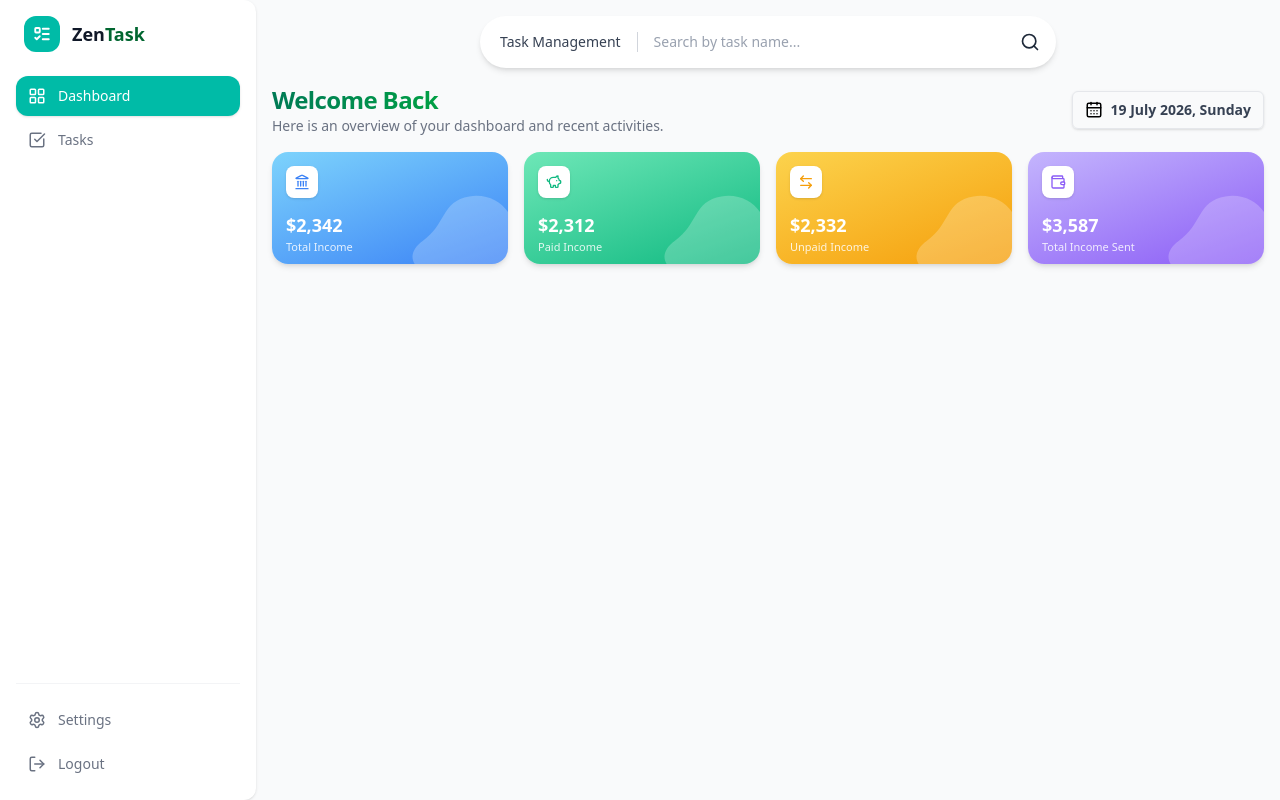
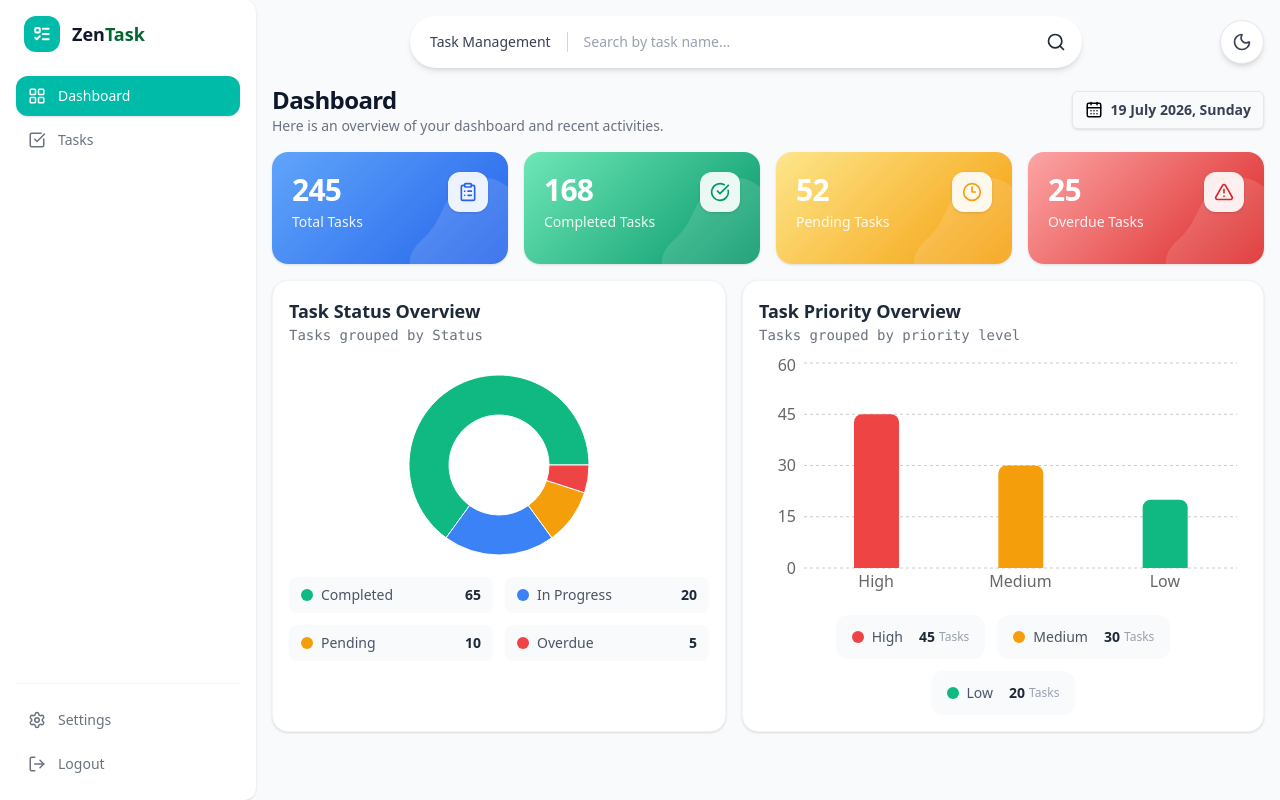
Before and after one commit to anjuparanagama/ZenTask, a Next.js app in the folder frontend/: page / in a window 1280 px wide. Built offline with nearby package versions, Linux system fonts and the light colour scheme.

Commit message:
Add analytics dashboard with pie and bar charts; update stat card and page title components

```diff
--- a/frontend/package.json
+++ b/frontend/package.json
@@ -9,6 +9,7 @@
     "lint": "eslint"
   },
   "dependencies": {
+    "@recharts/devtools": "^0.0.14",
     "axios": "^1.18.1",
     "date-fns": "^4.4.0",
     "lucide-react": "^1.24.0",
--- /dev/null
+++ b/frontend/src/app/Dashboard/AnalyticsDashboard/index.tsx
@@ -0,0 +1,15 @@
+import PieChart from "@/components/PieChart";
+import BarChart from "@/components/BarChart";
+
+const index = () => {
+  return (
+    <div className="flex flex-col gap-4">
+      <div className="flex flex-col gap-4 md:flex-row">
+        <PieChart />
+        <BarChart />
+      </div>
+    </div>
+  );
+};
+
+export default index;
--- a/frontend/src/app/Dashboard/MiniDashboard/index.tsx
+++ b/frontend/src/app/Dashboard/MiniDashboard/index.tsx
@@ -1,40 +1,48 @@
 import StatCard from "@/components/Cards";
-import { Landmark, PiggyBank, ArrowLeftRight, Wallet } from "lucide-react";
+import {
+  ClipboardList,
+  CheckCircle,
+  Clock3,
+  AlertTriangle,
+} from "lucide-react";
 
 export default function StatCardRow() {
   return (
-    <div className="grid grid-cols-4 gap-4 ">
+    <div className="grid grid-cols-4 gap-4">
       <StatCard
-        icon={Landmark}
-        amount="$2,342"
-        label="Total Income"
-        gradientFrom="#7dd3fc"
-        gradientTo="#3b82f6"
-        iconColor="#3b82f6"
+        icon={ClipboardList}
+        amount="245"
+        label="Total Tasks"
+        gradientFrom="#60a5fa"
+        gradientTo="#2563eb"
+        iconColor="#2563eb"
       />
+
       <StatCard
-        icon={PiggyBank}
-        amount="$2,312"
-        label="Paid Income"
+        icon={CheckCircle}
+        amount="168"
+        label="Completed Tasks"
         gradientFrom="#6ee7b7"
-        gradientTo="#10b981"
-        iconColor="#10b981"
+        gradientTo="#059669"
+        iconColor="#059669"
       />
+
       <StatCard
-        icon={ArrowLeftRight}
-        amount="$2,332"
-        label="Unpaid Income"
-        gradientFrom="#fcd34d"
+        icon={Clock3}
+        amount="52"
+        label="Pending Tasks"
+        gradientFrom="#fde68a"
         gradientTo="#f59e0b"
         iconColor="#f59e0b"
       />
+
       <StatCard
-        icon={Wallet}
-        amount="$3,587"
-        label="Total Income Sent"
-        gradientFrom="#c4b5fd"
-        gradientTo="#8b5cf6"
-        iconColor="#8b5cf6"
+        icon={AlertTriangle}
+        amount="25"
+        label="Overdue Tasks"
+        gradientFrom="#fca5a5"
+        gradientTo="#dc2626"
+        iconColor="#dc2626"
       />
     </div>
   );
--- a/frontend/src/app/Dashboard/index.tsx
+++ b/frontend/src/app/Dashboard/index.tsx
@@ -1,11 +1,13 @@
 import PageTitle from "@/components/PageTitle";
 import MiniDashboard from "./MiniDashboard";
+import AnalyticsDashboard from "./AnalyticsDashboard";
 
 const index = () => {
   return (
-    <div className="m-4 gap-4 flex flex-col">
-      <PageTitle />
+    <div className="m-4 gap-4 flex flex-col max-h-screen">
+      <PageTitle title="Dashboard" />
       <MiniDashboard />
+      <AnalyticsDashboard />
     </div>
   );
 };
--- /dev/null
+++ b/frontend/src/components/BarChart/index.tsx
@@ -0,0 +1,114 @@
+"use client";
+
+import {
+  Bar,
+  BarChart,
+  CartesianGrid,
+  ResponsiveContainer,
+  Tooltip,
+  XAxis,
+  YAxis,
+  Cell,
+} from "recharts";
+
+const priorityData = [
+  {
+    priority: "High",
+    tasks: 45,
+    fill: "#EF4444",
+  },
+  {
+    priority: "Medium",
+    tasks: 30,
+    fill: "#F59E0B",
+  },
+  {
+    priority: "Low",
+    tasks: 20,
+    fill: "#10B981",
+  },
+];
+
+export default function TaskPriorityBarChart() {
+  return (
+    <div className="rounded-2xl border border-gray-100 bg-white p-4 shadow-sm w-full">
+      <div className="mb-2">
+        <h2 className="text-lg font-semibold text-gray-800">
+          Task Priority Overview
+        </h2>
+
+        <p className="text-sm font-mono text-gray-500">
+          Tasks grouped by priority level
+        </p>
+      </div>
+
+      {/* Chart */}
+      <div className="h-[250px] w-full">
+        <ResponsiveContainer width="100%" height="100%">
+          <BarChart
+            data={priorityData}
+            margin={{
+              top: 10,
+              right: 10,
+              left: -15,
+              bottom: 5,
+            }}
+          >
+            <CartesianGrid strokeDasharray="3 3" vertical={false} />
+
+            <XAxis dataKey="priority" tickLine={false} axisLine={false} />
+
+            <YAxis tickLine={false} axisLine={false} />
+
+            <Tooltip
+              cursor={false}
+              contentStyle={{
+                borderRadius: "12px",
+                border: "1px solid #f1f5f9",
+                boxShadow: "0 4px 12px rgba(0,0,0,0.08)",
+              }}
+            />
+
+            <Bar
+              dataKey="tasks"
+              radius={[8, 8, 0, 0]}
+              barSize={45}
+              activeBar={false}
+            >
+              {priorityData.map((item) => (
+                <Cell key={item.priority} fill={item.fill} />
+              ))}
+            </Bar>
+          </BarChart>
+        </ResponsiveContainer>
+      </div>
+
+      {/* Summary Cards */}
+      <div className="mt-3 flex flex-wrap items-center justify-center gap-3">
+        {priorityData.map((item) => (
+          <div
+            key={item.priority}
+            className="flex items-center justify-between gap-4 rounded-xl bg-gray-50 px-4 py-3"
+          >
+            <div className="flex items-center gap-2">
+              <span
+                className="h-3 w-3 rounded-full"
+                style={{
+                  backgroundColor: item.fill,
+                }}
+              />
+
+              <span className="text-sm text-gray-600">{item.priority}</span>
+            </div>
+
+            <div className="flex items-center gap-1">
+              <p className="text-sm font-bold text-gray-800">{item.tasks}</p>
+
+              <p className="text-xs text-gray-400">Tasks</p>
+            </div>
+          </div>
+        ))}
+      </div>
+    </div>
+  );
+}
--- a/frontend/src/components/Cards/index.tsx
+++ b/frontend/src/components/Cards/index.tsx
@@ -1,25 +1,27 @@
-import { DollarSign } from "lucide-react";
+import { ClipboardList } from "lucide-react";
 
 export default function StatCard({
-  icon: Icon = DollarSign,
-  amount = "$2,342",
-  label = "Total Income",
-  gradientFrom = "#7dd3fc",
-  gradientTo = "#3b82f6",
-  iconColor = "#3b82f6",
+  icon: Icon = ClipboardList,
+  amount = "245",
+  label = "Total Tasks",
+  gradientFrom = "#60a5fa",
+  gradientTo = "#2563eb",
+  iconColor = "#2563eb",
   textColor = "#ffffff",
-  waveColor = "rgba(255,255,255,0.22)",
+  waveColor = "rgba(255,255,255,0.18)",
   className = "",
 }) {
   return (
     <div
-      className={`relative w-auto h-28 rounded-2xl p-3.5 overflow-hidden shadow-md ${className}`}
+      className={`group relative h-28 rounded-2xl p-5 overflow-hidden shadow-sm
+      transition-all duration-300 hover:-translate-y-1 hover:shadow-lg ${className}`}
       style={{
-        background: `linear-gradient(160deg, ${gradientFrom}, ${gradientTo})`,
+        background: `linear-gradient(135deg, ${gradientFrom}, ${gradientTo})`,
       }}
     >
+      {/* Background Shape */}
       <svg
-        className="absolute -bottom-2 -right-2 w-28 h-20"
+        className="absolute -right-5 -bottom-5 w-32 h-28 opacity-70"
         viewBox="0 0 120 90"
         preserveAspectRatio="none"
       >
@@ -29,24 +31,41 @@ export default function StatCard({
         />
       </svg>
 
-      <div className="relative z-10 w-8 h-8 rounded-lg bg-white flex items-center justify-center mb-4 shadow-sm">
-        <Icon className="w-4 h-4" style={{ color: iconColor }} />
+      {/* Icon */}
+      <div
+        className="absolute top-5 right-5 flex h-10 w-10 items-center
+        justify-center rounded-xl bg-white/90 shadow-sm"
+      >
+        <Icon
+          className="h-5 w-5"
+          style={{
+            color: iconColor,
+          }}
+        />
       </div>
 
-      <div className="relative z-10">
+      {/* Content */}
+      <div className="relative z-10 flex h-full flex-col justify-between">
+        <div>
           <p
-          className="text-lg font-bold leading-tight"
-          style={{ color: textColor }}
+            className="text-3xl font-bold tracking-tight"
+            style={{
+              color: textColor,
+            }}
           >
             {amount}
           </p>
+
           <p
-          className="text-[11px] mt-0.5 opacity-85"
-          style={{ color: textColor }}
+            className="mt-1 text-sm font-medium opacity-90"
+            style={{
+              color: textColor,
+            }}
           >
             {label}
           </p>
         </div>
       </div>
+    </div>
   );
 }
--- a/frontend/src/components/PageTitle/index.tsx
+++ b/frontend/src/components/PageTitle/index.tsx
@@ -24,7 +24,7 @@ const PageTitle = ({ title, description }: PageTitleProps) => {
   return (
     <div className="flex items-center justify-between">
       <div>
-        <h1 className="bg-linear-to-r from-emerald-700 via-green-600 to-teal-500 bg-clip-text text-2xl font-semibold tracking-tight text-transparent">
+        <h1 className="text-slate-900 bg-clip-text text-2xl font-semibold tracking-tight ">
           {title || "Welcome Back"}
         </h1>
         <p className=" text-sm text-gray-500">
--- /dev/null
+++ b/frontend/src/components/PieChart/index.tsx
@@ -0,0 +1,175 @@
+"use client";
+
+import {
+  Pie,
+  PieChart,
+  Sector,
+  PieSectorDataItem,
+  Tooltip,
+  TooltipIndex,
+} from "recharts";
+
+const taskData = [
+  { name: "Completed", value: 65, fill: "#10B981" },
+  { name: "In Progress", value: 20, fill: "#3B82F6" },
+  { name: "Pending", value: 10, fill: "#F59E0B" },
+  { name: "Overdue", value: 5, fill: "#EF4444" },
+];
+
+const renderActiveShape = ({
+  cx,
+  cy,
+  midAngle,
+  innerRadius,
+  outerRadius,
+  startAngle,
+  endAngle,
+  fill,
+  payload,
+  percent,
+  value,
+}: PieSectorDataItem) => {
+  const RADIAN = Math.PI / 180;
+
+  const sin = Math.sin(-RADIAN * (midAngle ?? 0));
+  const cos = Math.cos(-RADIAN * (midAngle ?? 0));
+
+  const sx = (cx ?? 0) + ((outerRadius ?? 0) + 5) * cos;
+  const sy = (cy ?? 0) + ((outerRadius ?? 0) + 5) * sin;
+
+  const mx = (cx ?? 0) + ((outerRadius ?? 0) + 15) * cos;
+  const my = (cy ?? 0) + ((outerRadius ?? 0) + 15) * sin;
+
+  const ex = mx + (cos >= 0 ? 1 : -1) * 15;
+  const ey = my;
+
+  const textAnchor = cos >= 0 ? "start" : "end";
+
+  return (
+    <g>
+      {/* Center Label */}
+      <text
+        x={cx}
+        y={cy}
+        dy={5}
+        textAnchor="middle"
+        fill={fill}
+        className="text-xs font-semibold"
+      >
+        {payload.name}
+      </text>
+
+      <Sector
+        cx={cx}
+        cy={cy}
+        innerRadius={innerRadius}
+        outerRadius={outerRadius}
+        startAngle={startAngle}
+        endAngle={endAngle}
+        fill={fill}
+      />
+
+      <Sector
+        cx={cx}
+        cy={cy}
+        startAngle={startAngle}
+        endAngle={endAngle}
+        innerRadius={(outerRadius ?? 0) + 4}
+        outerRadius={(outerRadius ?? 0) + 7}
+        fill={fill}
+      />
+
+      <path
+        d={`M${sx},${sy}L${mx},${my}L${ex},${ey}`}
+        stroke={fill}
+        fill="none"
+      />
+
+      <circle cx={ex} cy={ey} r={2} fill={fill} />
+
+      <text
+        x={ex + (cos >= 0 ? 1 : -1) * 8}
+        y={ey}
+        textAnchor={textAnchor}
+        fill="#374151"
+        className="text-xs font-semibold"
+      >
+        {`${value} Tasks`}
+      </text>
+
+      <text
+        x={ex + (cos >= 0 ? 1 : -1) * 8}
+        y={ey}
+        dy={14}
+        textAnchor={textAnchor}
+        fill="#9CA3AF"
+        className="text-[11px]"
+      >
+        {`${((percent ?? 0) * 100).toFixed(1)}%`}
+      </text>
+    </g>
+  );
+};
+
+export default function TaskStatusPieChart({
+  isAnimationActive = true,
+  defaultIndex,
+}: {
+  isAnimationActive?: boolean;
+  defaultIndex?: TooltipIndex;
+}) {
+  return (
+    <div className="rounded-2xl border border-gray-100 bg-white p-4 shadow-sm">
+      <h2 className=" text-lg font-semibold text-gray-800">
+        Task Status Overview
+      </h2>
+      <p className="text-sm font-mono text-gray-500">Tasks grouped by Status</p>
+      <div className="flex justify-center">
+        <PieChart
+          width={420}
+          height={240}
+          margin={{
+            top: 5,
+            right: 30,
+            bottom: 5,
+            left: 30,
+          }}
+        >
+          <Pie
+            activeShape={renderActiveShape}
+            data={taskData}
+            cx="50%"
+            cy="50%"
+            innerRadius={50}
+            outerRadius={90}
+            dataKey="value"
+            isAnimationActive={isAnimationActive}
+          />
+
+          <Tooltip content={() => null} defaultIndex={defaultIndex} />
+        </PieChart>
+      </div>
+
+      {/* Legend */}
+      <div className="-mt-2 grid grid-cols-2 gap-3 text-sm">
+        {taskData.map((item) => (
+          <div
+            key={item.name}
+            className="flex items-center justify-between rounded-lg bg-gray-50 px-3 py-2"
+          >
+            <div className="flex items-center gap-2">
+              <span
+                className="h-3 w-3 rounded-full"
+                style={{ backgroundColor: item.fill }}
+              />
+
+              <span className="text-gray-600">{item.name}</span>
+            </div>
+
+            <span className="font-semibold text-gray-800">{item.value}</span>
+          </div>
+        ))}
+      </div>
+    </div>
+  );
+}
--- a/frontend/src/components/SearchBar/index.tsx
+++ b/frontend/src/components/SearchBar/index.tsx
@@ -1,7 +1,7 @@
 "use client";
 
 import { useState, type FormEvent, type ChangeEvent } from "react";
-import { Search } from "lucide-react";
+import { Search, Moon, Sun } from "lucide-react";
 
 interface SearchBarProps {
   category?: string;
@@ -15,17 +15,30 @@ export default function SearchBar({
   onSearch,
 }: SearchBarProps) {
   const [query, setQuery] = useState("");
+  const [darkMode, setDarkMode] = useState(false);
 
   const handleSubmit = (e: FormEvent<HTMLFormElement>) => {
     e.preventDefault();
     onSearch?.(query);
   };
 
+  const toggleTheme = () => {
+    setDarkMode(!darkMode);
+
+    if (!darkMode) {
+      document.documentElement.classList.add("dark");
+    } else {
+      document.documentElement.classList.remove("dark");
+    }
+  };
+
   return (
-    <div className="w-full flex justify-center pt-4">
+    <div className="w-full flex items-center justify-between pt-4 px-4">
+      {/* Search Bar Center */}
+      <div className="flex-1 flex justify-center">
         <form
           onSubmit={handleSubmit}
-        className="flex items-center w-full max-w-xl bg-white rounded-full shadow-md pl-5 pr-2 py-2"
+          className="flex items-center w-full max-w-2xl bg-white rounded-full shadow-md pl-5 pr-2 py-2"
         >
           <span className="text-gray-700 text-sm font-medium whitespace-nowrap">
             {category}
@@ -52,5 +65,18 @@ export default function SearchBar({
           </button>
         </form>
       </div>
+
+      <button
+        onClick={toggleTheme}
+        aria-label="Toggle theme"
+        className="flex items-center justify-center w-11 h-11 rounded-full bg-white shadow-md border border-gray-200 hover:bg-gray-100 transition-colors"
+      >
+        {darkMode ? (
+          <Sun className="w-5 h-5 text-yellow-500" />
+        ) : (
+          <Moon className="w-5 h-5 text-gray-700" />
+        )}
+      </button>
+    </div>
   );
 }
```
Also changed, not shown: 1 other file (tests, documents, lock files or other folders). Lines whose indentation alone changed are shown as unchanged.
